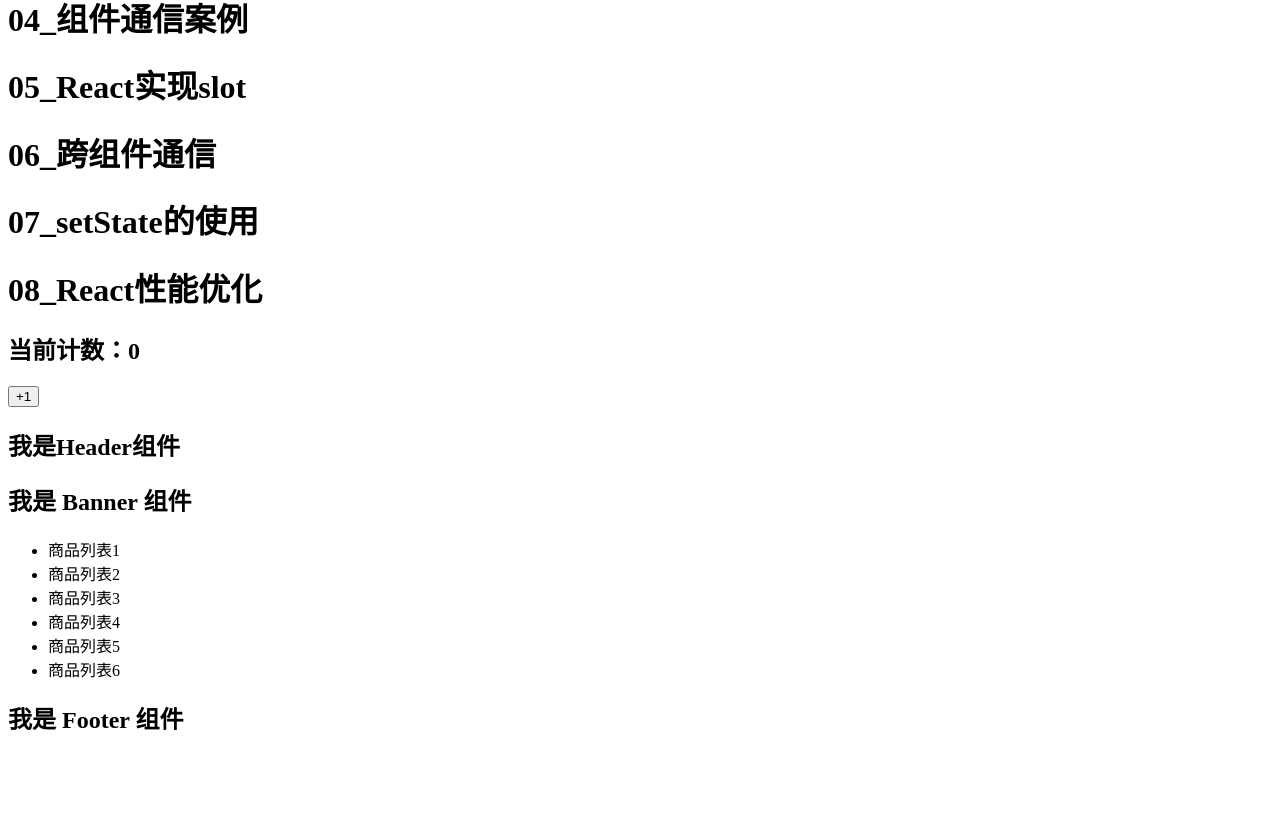
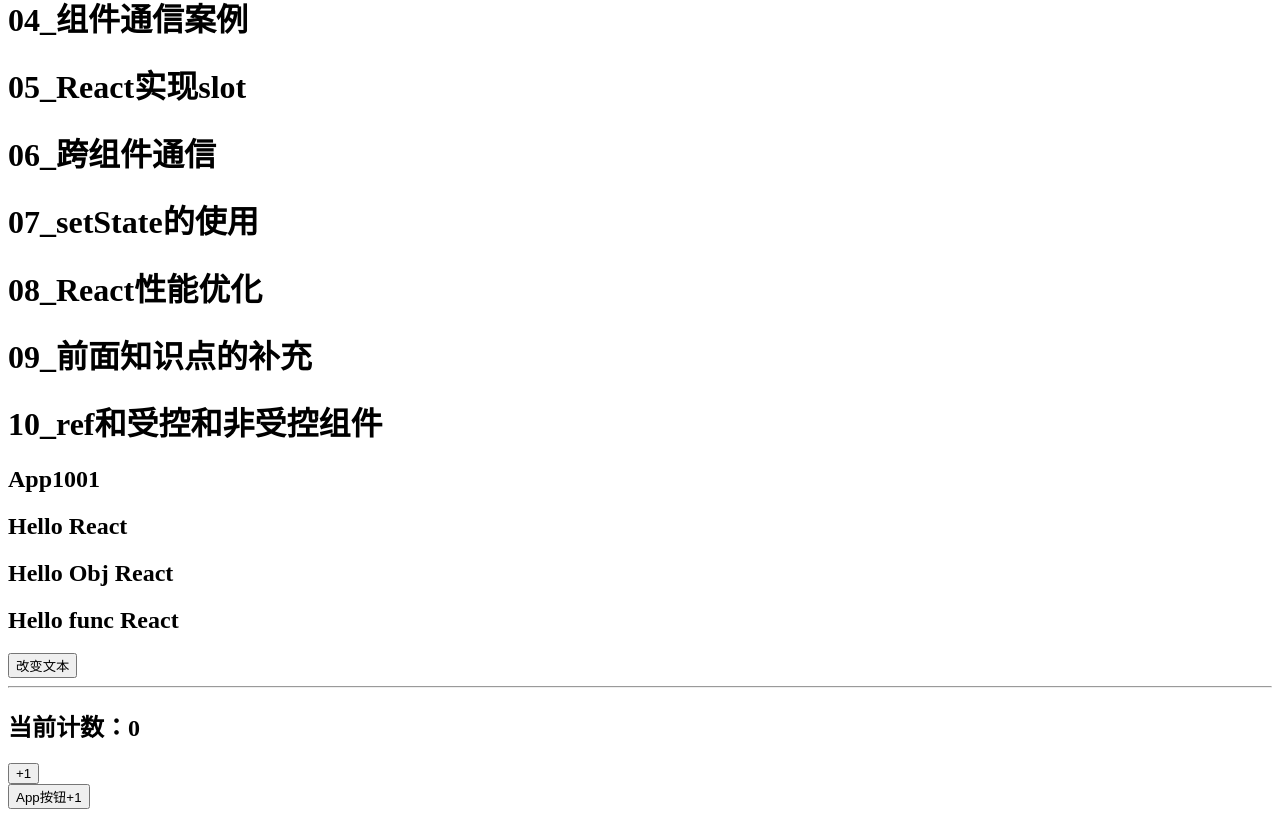
Before and after one commit to Debbl/learn-react-notes, a React (Create React App) app in the folder 04_learn_component/: page / in a window 1280 px wide. Shown: the part 230-1047 px from the top of the page. Before the commit the page ends 985 px from the top, so only its background shows below. Built offline with nearby package versions, Linux system fonts and the light colour scheme.

Commit message:
setState不可变性和eventbus

```diff
--- a/04_learn_component/package.json
+++ b/04_learn_component/package.json
@@ -6,6 +6,7 @@
     "@testing-library/jest-dom": "^5.14.1",
     "@testing-library/react": "^12.0.0",
     "@testing-library/user-event": "^13.2.1",
+    "events": "^3.3.0",
     "react": "^17.0.2",
     "react-dom": "^17.0.2",
     "react-scripts": "5.0.0",
--- /dev/null
+++ b/04_learn_component/src/09_前面知识点的补充/01_setState不可变的力量.jsx
@@ -0,0 +1,49 @@
+import React, { PureComponent } from 'react';
+
+export default class App0901 extends PureComponent {
+  constructor(props) {
+    super(props);
+    this.state = {
+      friends: [
+        {name: 'foo', age: 18},
+        {name: 'bar', age: 19},
+        {name: 'bax', age: 20},
+      ]
+    }
+  }
+  render() {
+    return (
+      <div>
+        <h2>App0901</h2>
+        <h2>好友列表</h2>
+        <ul>
+          {this.state.friends.map((item, index) => (
+            <li key={item.name}>
+              姓名：{item.name}
+              年龄：{item.age} {' '}
+              <button onClick={() => this.incrementAge(index)}>age + 1</button>
+            </li>
+          ))}
+        </ul>
+        <button onClick={() => this.insertData()}>添加数据</button>
+      </div>
+    );
+  }
+
+  insertData() {
+    console.log("添加数据");
+    const newData = {name: "tom", age: 17};
+    this.setState({
+      // ** 一个新的 friends 内存地址，利于 shouldComponentUpdate 优化 **
+      friends: [...this.state.friends, newData]
+    })
+  }
+  incrementAge(index) {
+    // ** 一个新的 friends 内存地址 newFriends ，利于 shouldComponentUpdate 优化 **
+    const newFriends = [...this.state.friends];
+    newFriends[index].age += 1;
+    this.setState({
+      friends: newFriends,
+    })
+  }
+}
--- /dev/null
+++ b/04_learn_component/src/09_前面知识点的补充/02_全局事件的传递.jsx
@@ -0,0 +1,53 @@
+import React, { PureComponent } from 'react';
+import { EventEmitter } from 'events';
+
+const eventBus = new EventEmitter();
+
+class Home extends PureComponent {
+  componentDidMount() {
+    eventBus.on("sayHello", this.handleSayHelloListener);
+  }
+  componentWillUnmount() {
+    eventBus.removeListener("sayHello", this.handleSayHelloListener);
+  }
+  // sayHello 事件监听执行的函数
+  handleSayHelloListener(...args) {
+    console.log(args, "SayHello---~~~");
+  }
+  render() {
+    console.log("Home render ~~~");
+    return (
+      <div>
+        <h2>Home</h2>
+      </div>
+    )
+  }
+}
+
+class Profile extends PureComponent {
+  render() {
+    return (
+      <div>
+        <h2>Profile</h2>
+        <button onClick={() => this.emitEvent()}>点击了Profile按钮</button>
+      </div>
+    )
+  }
+  emitEvent() {
+    eventBus.emit("sayHello", "Hello Home", 666)
+  }
+}
+
+
+
+export default class App0902 extends PureComponent {
+  render() {
+    return (
+      <div>
+        <h2>App0902</h2>
+        <Home />
+        <Profile />
+      </div>
+    );
+  }
+}
--- /dev/null
+++ b/04_learn_component/src/10_受控和非受控组件/01_refs的使用.jsx
@@ -0,0 +1,62 @@
+import React, { Component, PureComponent, createRef } from 'react';
+
+class Counter extends PureComponent {
+  constructor() {
+    super();
+    this.state = {
+      counter: 0,
+    }
+  }
+  render() {
+    return (
+      <div>
+        <h2>当前计数：{this.state.counter}</h2>
+        <button onClick={() => this.increment()}>+1</button>
+      </div>
+    )
+  }
+
+  increment() {
+    this.setState({
+      counter: this.state.counter + 1,
+    })
+  }
+}
+
+export default class App1001 extends Component {
+  constructor() {
+    super();
+    this.titleObjRef = createRef();
+    this.titleFuncEl = null;
+    this.counterRef = createRef();
+  }
+  render() {
+    return (
+      <div>
+        <h2>App1001</h2>
+        {/* ref=字符串/对象/函数 */}
+        {/* 1. 字符串 this.refs */}
+        <h2 ref="titleRef">Hello React</h2>
+        {/* 2. 对象 */}
+        <h2 ref={this.titleObjRef}>Hello Obj React</h2>
+        {/* 3. 函数 */}
+        <h2 ref={(arg) => this.titleFuncEl = arg}>Hello func React</h2>
+        <button onClick={() => this.changeText()}>改变文本</button>
+        <hr />
+        <Counter ref={this.counterRef} />
+        <button onClick={() => this.appBtnClick()}>App按钮+1</button>
+      </div>
+    );
+  }
+  changeText() {
+    console.log(this.refs.titleRef);
+    this.refs.titleRef.innerHTML = "Hello foo";
+    console.log(this.titleObjRef.current);
+    this.titleObjRef.current.innerHTML = "Hello bar";
+    console.log(this.titleFuncEl);
+    this.titleFuncEl.innerHTML = "Hello bax";
+  }
+  appBtnClick() {
+    this.counterRef.current.increment();
+  }
+}
--- a/04_learn_component/src/App.js
+++ b/04_learn_component/src/App.js
@@ -22,6 +22,9 @@ import App0802 from './08_React性能优化/02_组件嵌套的render调用';
 import App0803 from './08_React性能优化/03_shouldComponentUpdate';
 import App0804 from './08_React性能优化/04_PureComponent';
 import App0805 from './08_React性能优化/05_React.memo';
+import App0901 from './09_前面知识点的补充/01_setState不可变的力量';
+import App0902 from './09_前面知识点的补充/02_全局事件的传递';
+import App1001 from './10_受控和非受控组件/01_refs的使用';
 
 function App() {
   return (
@@ -58,7 +61,12 @@ function App() {
       {/* <App0802 /> */}
       {/* <App0803 /> */}
       {/* <App0804 /> */}
-      <App0805 />
+      {/* <App0805 /> */}
+      <h1>09_前面知识点的补充</h1>
+      {/* <App0901 /> */}
+      {/* <App0902 /> */}
+      <h1>10_ref和受控和非受控组件</h1>
+      <App1001 />
     </div>
   );
 }
--- a/04_learn_component/src/index.js
+++ b/04_learn_component/src/index.js
@@ -2,9 +2,4 @@ import React from 'react';
 import ReactDOM from 'react-dom';
 import App from './App';
 
-ReactDOM.render(
-  <React.StrictMode>
-    <App />
-  </React.StrictMode>,
-  document.getElementById('root')
-);
+ReactDOM.render(<App />, document.getElementById('root'));
```
Also changed, not shown: 2 other files (tests, documents, lock files or other folders).
